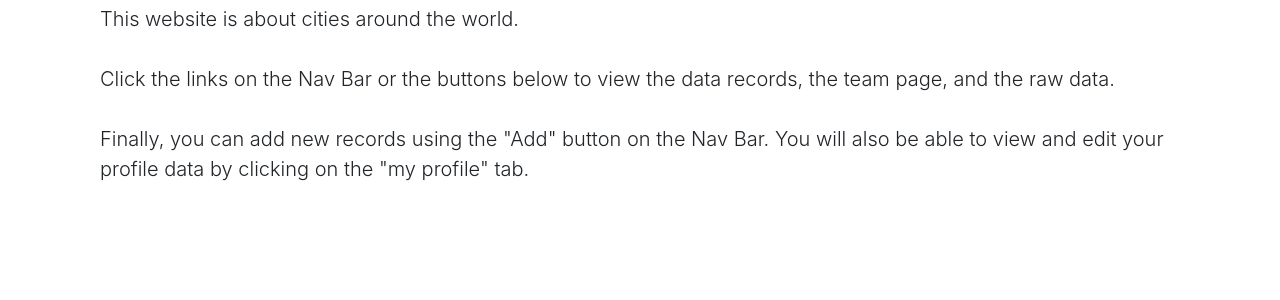
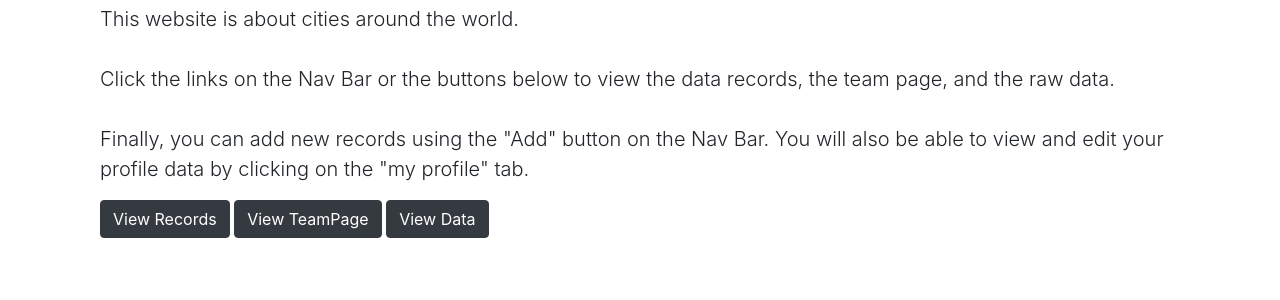
Before and after one commit to mjdroz/IS601-FinalWebApp-TeamProject, a Flask app: page /home in a window 1280 px wide. Shown: the part 298-598 px from the top of the page. Run offline with Flask 2, Linux system fonts and the light colour scheme; some libraries are stand-ins or nearby versions.

Commit message:
Task: Added buttons on homepage

```diff
--- a/app/templates/index.html
+++ b/app/templates/index.html
@@ -15,6 +15,9 @@
             Finally, you can add new records using the "Add" button on the Nav Bar. You will also be able to view and
             edit your profile data by clicking on the "my profile" tab.
         </p>
+        <a class="btn btn-dark" href="/records" role="button">View Records</a>
+        <a class="btn btn-dark" href="/teampage" role="button">View TeamPage</a>
+        <a class="btn btn-dark" href="/api/v1/cities" role="button">View Data</a>
     </div>
 </div>
 {% endblock %}
```
